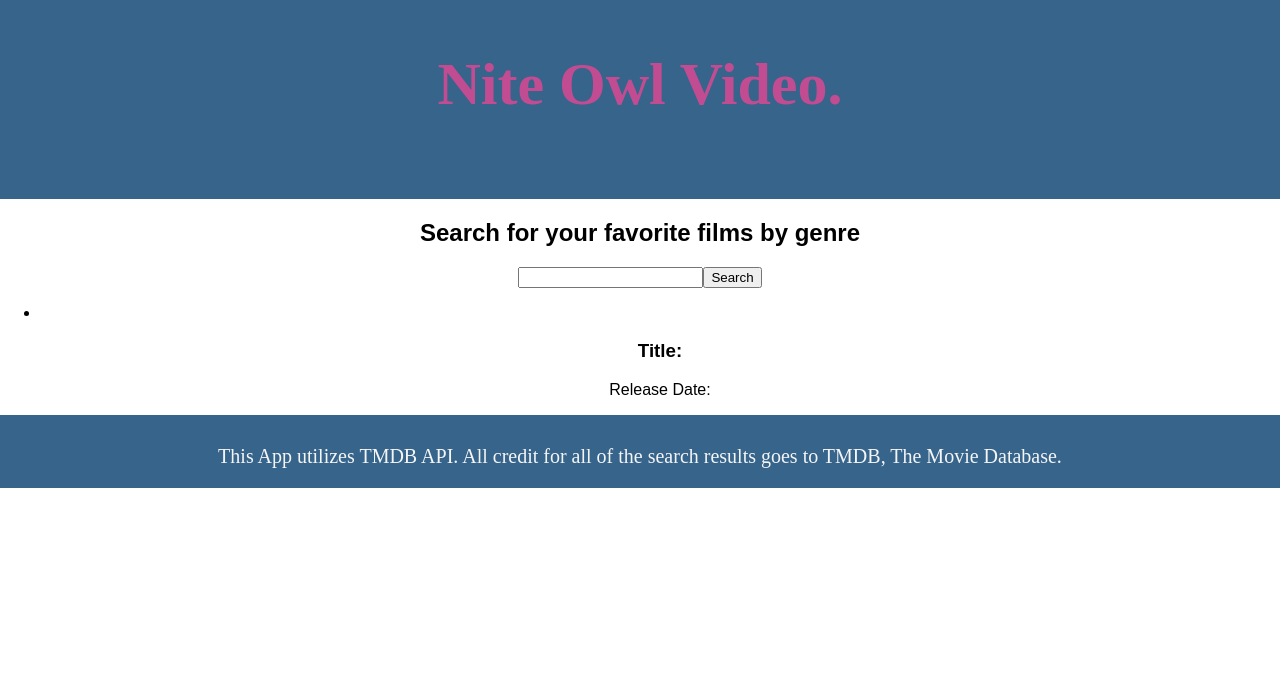
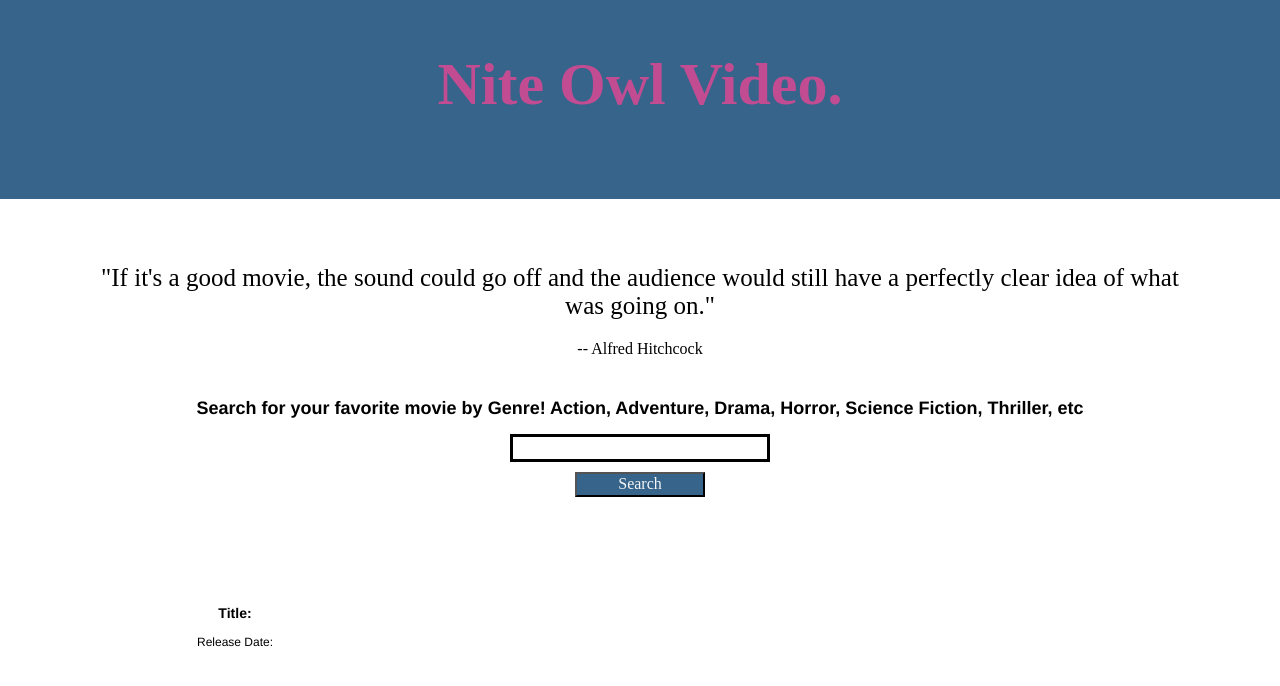
Before and after one commit to joshuasextondws2/WD5App, a React (Create React App) app in the folder projectportfolio/: page / in a window 1280 px wide. Shown: the top 686 px of the page. Built offline with nearby package versions, Linux system fonts and the light colour scheme.

Commit message:
updates to my list styling. Local storage commented out until I can fix the list repeat adding issue

```diff
--- a/projectportfolio/src/components/Main.js
+++ b/projectportfolio/src/components/Main.js
@@ -15,9 +15,20 @@ class Main extends Component {
             }
         ],
     }
+/*
+    componentDidMount(key) {
+        if (localStorage.getItem('currentResultsList')) {
+            let currentResultsList = JSON.parse(localStorage.getItem('currentResultsList'))
+            this.setState({currentResultsList: currentResultsList})
+        }
 
+    }
+*/
     preformSearch=(e)=>{
         e.preventDefault()
+        let currentResultsList = this.state.currentResultsList
+
+
         if(this.refs.search.value===""){
             alert('Please search for a genre')
             return false
@@ -26,26 +37,85 @@ class Main extends Component {
             var api=
                 'https://api.themoviedb.org/3/genre/28/movies?api_key=9421c42ace1371c5ddd0d98cbe634bc0&language=en-US&include_adult=false&sort_by=created_at.desc'
         }
-        if(this.refs.search.value === "adventure"){
+       else if(this.refs.search.value === "adventure"){
             var api=
-                'https://api.themoviedb.org/3/genre/28/movies?api_key=9421c42ace1371c5ddd0d98cbe634bc0&language=en-US&include_adult=false&sort_by=created_at.desc'
+                'https://api.themoviedb.org/3/genre/16/movies?api_key=9421c42ace1371c5ddd0d98cbe634bc0&language=en-US&include_adult=false&sort_by=created_at.desc'
         }
-        if(this.refs.search.value === "drama"){
+       else if(this.refs.search.value === "drama"){
             var api=
-                'https://api.themoviedb.org/3/genre/28/movies?api_key=9421c42ace1371c5ddd0d98cbe634bc0&language=en-US&include_adult=false&sort_by=created_at.desc'
+                'https://api.themoviedb.org/3/genre/18/movies?api_key=9421c42ace1371c5ddd0d98cbe634bc0&language=en-US&include_adult=false&sort_by=created_at.desc'
         }
-        if(this.refs.search.value === "horror"){
+       else if(this.refs.search.value === "horror"){
             var api=
-                'https://api.themoviedb.org/3/genre/28/movies?api_key=9421c42ace1371c5ddd0d98cbe634bc0&language=en-US&include_adult=false&sort_by=created_at.desc'
+                'https://api.themoviedb.org/3/genre/27/movies?api_key=9421c42ace1371c5ddd0d98cbe634bc0&language=en-US&include_adult=false&sort_by=created_at.desc'
         }
-        if(this.refs.search.value === "thriller"){
+       else if(this.refs.search.value === "science fiction"){
             var api=
-                'https://api.themoviedb.org/3/genre/28/movies?api_key=9421c42ace1371c5ddd0d98cbe634bc0&language=en-US&include_adult=false&sort_by=created_at.desc'
+                'https://api.themoviedb.org/3/genre/10770/movies?api_key=9421c42ace1371c5ddd0d98cbe634bc0&language=en-US&include_adult=false&sort_by=created_at.desc'
+        }
+       else if(this.refs.search.value === "thriller"){
+            var api=
+                'https://api.themoviedb.org/3/genre/53/movies?api_key=9421c42ace1371c5ddd0d98cbe634bc0&language=en-US&include_adult=false&sort_by=created_at.desc'
+        }
+       else if(this.refs.search.value === "animation"){
+            var api=
+                'https://api.themoviedb.org/3/genre/16/movies?api_key=9421c42ace1371c5ddd0d98cbe634bc0&language=en-US&include_adult=false&sort_by=created_at.desc'
+        }
+       else if(this.refs.search.value === "comedy"){
+            var api=
+                'https://api.themoviedb.org/3/genre/35/movies?api_key=9421c42ace1371c5ddd0d98cbe634bc0&language=en-US&include_adult=false&sort_by=created_at.desc'
+        }
+       else if(this.refs.search.value === "crime"){
+            var api=
+                'https://api.themoviedb.org/3/genre/80/movies?api_key=9421c42ace1371c5ddd0d98cbe634bc0&language=en-US&include_adult=false&sort_by=created_at.desc'
+        }
+       else if(this.refs.search.value === "documentary"){
+            var api=
+                'https://api.themoviedb.org/3/genre/99/movies?api_key=9421c42ace1371c5ddd0d98cbe634bc0&language=en-US&include_adult=false&sort_by=created_at.desc'
+        }
+       else if(this.refs.search.value === "family"){
+            var api=
+                'https://api.themoviedb.org/3/genre/10751/movies?api_key=9421c42ace1371c5ddd0d98cbe634bc0&language=en-US&include_adult=false&sort_by=created_at.desc'
+        }
+       else if(this.refs.search.value === "fantasy"){
+            var api=
+                'https://api.themoviedb.org/3/genre/14/movies?api_key=9421c42ace1371c5ddd0d98cbe634bc0&language=en-US&include_adult=false&sort_by=created_at.desc'
+        }
+       else if(this.refs.search.value === "history"){
+            var api=
+                'https://api.themoviedb.org/3/genre/36/movies?api_key=9421c42ace1371c5ddd0d98cbe634bc0&language=en-US&include_adult=false&sort_by=created_at.desc'
+        }
+       else if(this.refs.search.value === "music"){
+            var api=
+                'https://api.themoviedb.org/3/genre/10402/movies?api_key=9421c42ace1371c5ddd0d98cbe634bc0&language=en-US&include_adult=false&sort_by=created_at.desc'
+        }
+       else if(this.refs.search.value === "mystery"){
+            var api=
+                'https://api.themoviedb.org/3/genre/9648/movies?api_key=9421c42ace1371c5ddd0d98cbe634bc0&language=en-US&include_adult=false&sort_by=created_at.desc'
+        }
+       else if(this.refs.search.value === "romance"){
+            var api=
+                'https://api.themoviedb.org/3/genre/10749/movies?api_key=9421c42ace1371c5ddd0d98cbe634bc0&language=en-US&include_adult=false&sort_by=created_at.desc'
+        }
+       else if(this.refs.search.value === "war"){
+            var api=
+                'https://api.themoviedb.org/3/genre/10752/movies?api_key=9421c42ace1371c5ddd0d98cbe634bc0&language=en-US&include_adult=false&sort_by=created_at.desc'
+        }
+       else if(this.refs.search.value === "western"){
+            var api=
+                'https://api.themoviedb.org/3/genre/37/movies?api_key=9421c42ace1371c5ddd0d98cbe634bc0&language=en-US&include_adult=false&sort_by=created_at.desc'
+        } else{
+            alert('Sorry! We could not find your genre. Please try another search')
+            return false
         }
         var api = api;
         fetch(api)
             .then(results=>{
-                return results.json()
+                if(results.ok) {
+                    return results.json()
+                }else{
+                    return Promise.reject('There has been an error')
+                }
             }).then(data=>{
                 let i=0
             for(i=0; i<12;i++){
@@ -56,6 +126,8 @@ class Main extends Component {
                 this.setState({releaseDate: data.results[i].release_date})
                 this.state.currentResultsList.push({'img': image, 'title': data.results[i].title, 'releaseDate': data.results[i].release_date })
                 this.setState({currentResultsList: this.state.currentResultsList})
+                localStorage.setItem('currentResultsList', JSON.stringify(currentResultsList))
+                this.refs.search.value= ''
 
             }
         })
@@ -66,18 +138,24 @@ class Main extends Component {
         })
         return (
             <section className='container'>
-                <main>
+                <main style={styles.container}>
                     <section className='searchField'>
-                        <h2>Search for your favorite films by genre</h2>
+                        <blockquote style={styles.blockQuote}>"If it's a good movie, the sound could go off and the audience would still have a perfectly clear idea of what was going on."
+                            </blockquote>
+                        <p style={styles.p}>-- Alfred Hitchcock</p>
+                        <h2 style={styles.h2}>Search for your favorite movie by Genre! Action, Adventure, Drama, Horror, Science Fiction, Thriller, etc</h2>
                         <input type='text'
                                className='search'
                                id='search'
-                                ref='search'/>
-                        <button type='submit' onClick={this.preformSearch}>Search</button>
+                               ref='search'
+                               style={styles.input} />
+                        <div>
+                        <button type='submit' onClick={this.preformSearch} style={styles.button}>Search</button>
+                        </div>
 
                     </section>
-                    <section className="resultsList">
-                        <ul>{myResults}</ul>
+                    <section className="resultsList" style={styles.resultsList}>
+                        <ul style={styles.resultsContLi}>{myResults}</ul>
                     </section>
                 </main>
 
@@ -90,3 +168,64 @@ class Main extends Component {
 }
 
 export default Main
+
+const styles= {
+    container: {
+        flex: 1,
+        flexDirection: 'row',
+        overflow: 'hidden',
+        height: 4500,
+        padding: 40,
+        marginLeft: 0,
+    },
+    resultsList: {
+        flexGrow:1,
+        display: 'flex',
+        marginTop: 30,
+        flexDirection:'column',
+        justifyContent: 'space-evenly',
+        flexWrap: 'wrap',
+        marginLeft: 0,
+    },
+    resultsContLi: {
+        flexGrow:1,
+        fontSize: 12,
+        marginBottom: 5,
+        height: 150,
+        margin: 0,
+        listStyle: 'none',
+        display:'flex',
+        flexWrap:'wrap',
+    },
+    blockQuote:{
+        fontSize:25,
+        fontFamily:'Futura',
+        marginBottom: 20,
+    },
+    h2:{
+        fontSize: 18,
+        fontFamily:'Helvetica',
+        marginTop:15,
+
+    },
+    p:{
+        fontFamily:'Albertus',
+        marginBottom:40,
+    },
+    button:{
+        fontSize:16,
+        fontFamily: "Albertus",
+        backgroundColor:'#36648B',
+        color:'whitesmoke',
+        width: 130,
+        height: 25,
+        marginBottom:45,
+    },
+    input:{
+        width: 250,
+        height: 20,
+        marginBottom:10,
+        border: .5,
+        border:'solid',
+    }
+}
--- a/projectportfolio/src/components/ResultsList.js
+++ b/projectportfolio/src/components/ResultsList.js
@@ -3,7 +3,7 @@ import React, { Component} from 'react'
 class ResultsList extends Component{
     render() {
         return (
-            <li key={this.props.id} className='list'>
+            <li key={this.props.id} className='list' style={styles.li}>
                 <img src={this.props.val.img}></img>
                 <h3>Title: {this.props.val.title}</h3>
                 <p>Release Date: {this.props.val.releaseDate} </p>
@@ -14,3 +14,15 @@ class ResultsList extends Component{
 }
 
 export default ResultsList
+
+const styles= {
+    li: {
+        padding: 5,
+        width: 300,
+        height: 500,
+        fontFamily:'Helvetica',
+    },
+    h3:{
+       fontFamily:'Albertus',
+    },
+}
```
